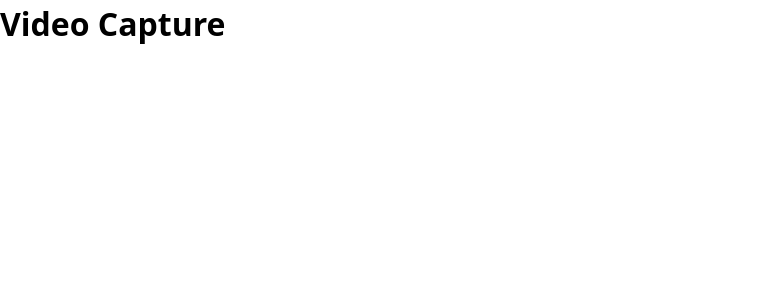
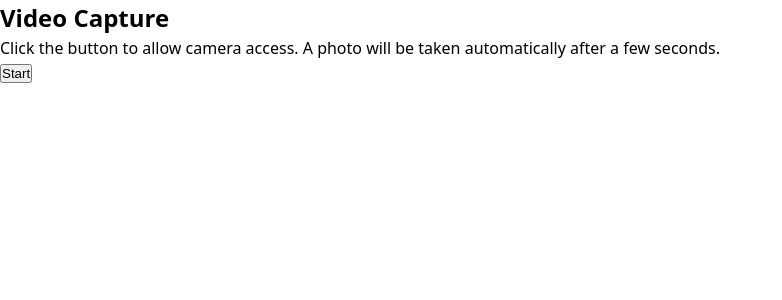
Before and after one commit to nata8613/video-capture-web-app, a React (Vite) app: page / in a window 1280 px wide. Shown: the top 300 px of the page, without its empty margins (0-782 px from the left). Built offline with nearby package versions, Linux system fonts and the light colour scheme.

Commit message:
feature: add instructions section

```diff
--- a/src/App.tsx
+++ b/src/App.tsx
@@ -1,8 +1,14 @@
+import { Text } from './components/text/Text';
+import { Button } from './components/button/Button';
+import { Section } from './components/section/Section';
+
 function App() {
   return (
-    <div>
-      <h1>Video Capture</h1>
-    </div>
+    <Section>
+      <Text as="h1">Video Capture</Text>
+      <Text>Click the button to allow camera access. A photo will be taken automatically after a few seconds.</Text>
+      <Button>Start</Button>
+    </Section>
   );
 }
 
--- /dev/null
+++ b/src/components/button/Button.tsx
@@ -0,0 +1,9 @@
+import React, { type ButtonHTMLAttributes } from 'react';
+
+interface ButtonProps extends ButtonHTMLAttributes<HTMLButtonElement> {
+  children: React.ReactNode;
+}
+
+export const Button: React.FC<ButtonProps> = ({ children, ...props }) => {
+  return <button {...props}>{children}</button>;
+};
--- /dev/null
+++ b/src/components/section/Section.tsx
@@ -0,0 +1,9 @@
+import React from 'react';
+
+interface SectionProps extends React.HTMLAttributes<HTMLElement> {
+  children: React.ReactNode;
+}
+
+export const Section = ({ children, ...props }: SectionProps) => {
+  return <section {...props}>{children}</section>;
+};
--- /dev/null
+++ b/src/components/text/Text.tsx
@@ -0,0 +1,16 @@
+import React from 'react';
+
+type TypographyHtmlElement = 'h1' | 'h2' | 'h3' | 'h4' | 'h5' | 'h6' | 'p' | 'span' | 'label';
+
+interface TextProps<T extends TypographyHtmlElement> extends React.HTMLAttributes<HTMLElement> {
+  as?: T;
+  children: React.ReactNode;
+}
+
+export const Text = <T extends TypographyHtmlElement>({
+  as: Component = 'p' as T,
+  children,
+  ...props
+}: TextProps<T>) => {
+  return React.createElement(Component, props, children);
+};
```
